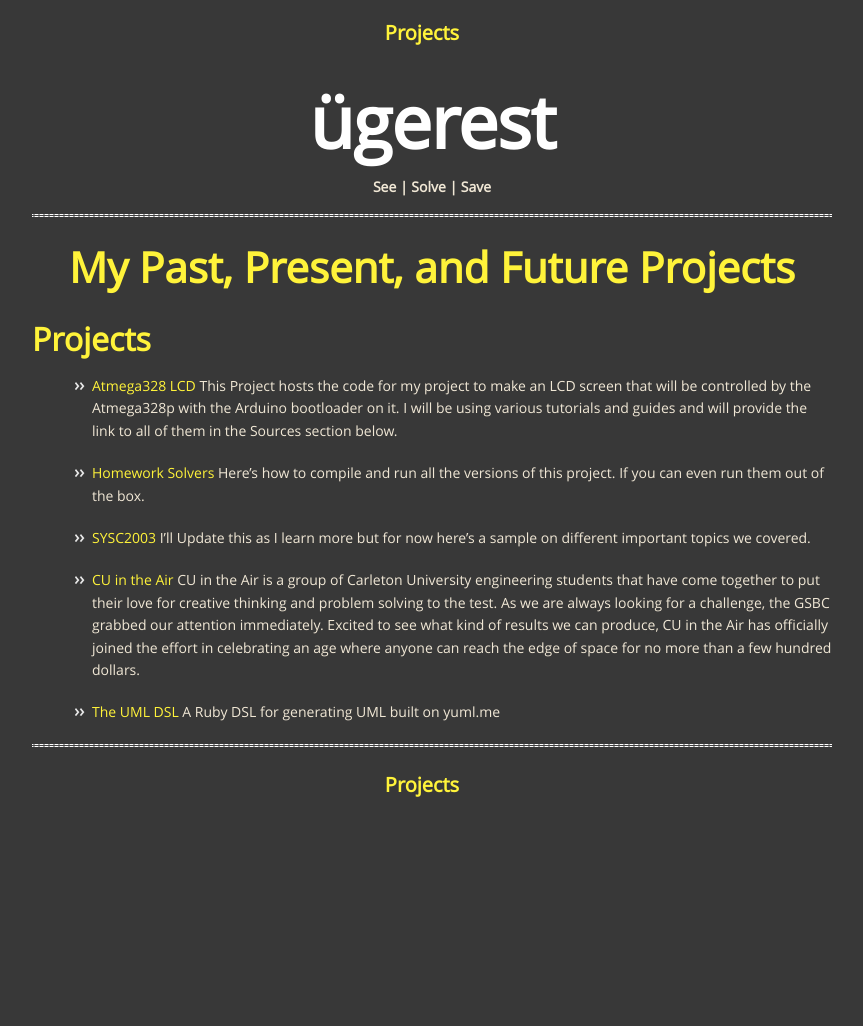
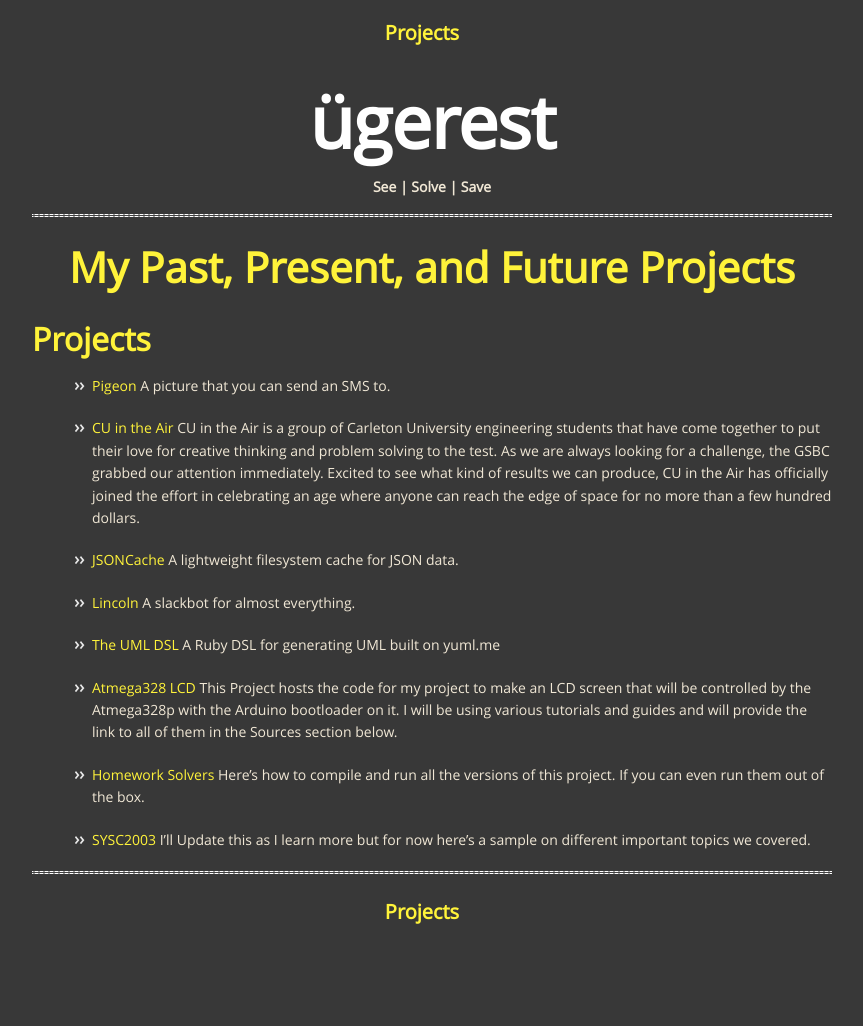
Before and after one commit to DerekStride/DerekStride.github.io, a Jekyll site: the page built from projects/index.md, in a window 1280 px wide. Shown: the whole page, without its empty margins (208-1071 px from the left). Built offline with Jekyll 4.4.1, drawn with Linux system fonts in a browser that asks for light colours; before the commit the page ends 900 px from its top, so only the background shows below that; part of the change alters nothing that is shown.

```diff
--- a/_data/portfolio.yml
+++ b/_data/portfolio.yml
@@ -22,6 +22,36 @@ skills:
 # Project Section
 
 projects:
+- title: Pigeon
+  folder: 'pigeon'
+  url: '/pigeon'
+  excerpt: >
+    A picture that you can send an SMS to.
+
+- title: CU in the Air
+  folder: 'cu-in-the-air'
+  url: 'http://staylateandmake.ca/spacegoldfish/'
+  excerpt: >
+    CU in the Air is a group of Carleton University engineering students that have come together to put their love for creative thinking and problem solving to the test. As we are always looking for a challenge, the GSBC grabbed our attention immediately. Excited to see what kind of results we can produce, CU in the Air has officially joined the effort in celebrating an age where anyone can reach the edge of space for no more than a few hundred dollars.
+
+- title: JSONCache
+  folder: 'jsoncache'
+  url: '/jsoncache'
+  excerpt: >
+    A lightweight filesystem cache for JSON data.
+
+- title: Lincoln
+  folder: 'lincoln'
+  url: 'http://staylateandmake.ca/lincoln'
+  excerpt: >
+    A slackbot for almost everything.
+
+- title: The UML DSL
+  folder: 'the-uml-dsl'
+  url: '/yuml'
+  excerpt: >
+    A Ruby DSL for generating UML built on yuml.me
+
 - title: Atmega328 LCD
   folder: 'atmega-lcd'
   url: '/projects/atmega328-lcd'
@@ -40,18 +70,6 @@ projects:
   excerpt:  >
     I'll Update this as I learn more but for now here's a sample on different important topics we covered.
 
-- title: CU in the Air
-  folder: 'cu-in-the-air'
-  url: 'http://carletonslam.github.io/spacegoldfish/'
-  excerpt: >
-    CU in the Air is a group of Carleton University engineering students that have come together to put their love for creative thinking and problem solving to the test. As we are always looking for a challenge, the GSBC grabbed our attention immediately. Excited to see what kind of results we can produce, CU in the Air has officially joined the effort in celebrating an age where anyone can reach the edge of space for no more than a few hundred dollars.
-
-- title: The UML DSL
-  folder: 'the-uml-dsl'
-  url: '/yuml'
-  excerpt: >
-    A Ruby DSL for generating UML built on yuml.me
-
 #-------------------------------
 # Contact Section
 
```
Also changed, not shown: assets/projects/jsoncache/thumb.jpg (added), assets/projects/lincoln/thumb.jpg (added), assets/projects/pigeon/thumb.jpg (added).
